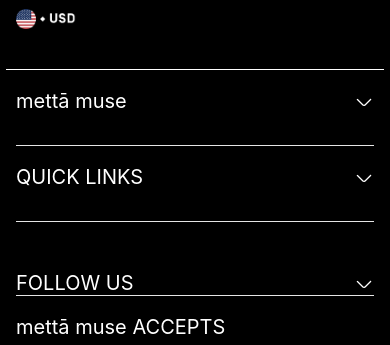
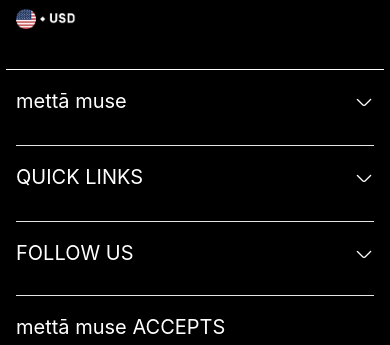
Before and after one commit to techjmi/Appscrip-Md-Shamim-Akhter, a React (Create React App) app: page /fav-list in a window 390 px wide. Shown: the part 781-1126 px from the top of the page. Built offline with nearby package versions, Linux system fonts and the light colour scheme.

Commit message:
css added

```diff
--- a/src/components/css/Footer.css
+++ b/src/components/css/Footer.css
@@ -97,8 +97,8 @@
 .footer-bottom-left{
   width:50%;
   display: flex;
-  margin-bottom: 20px !important;
-  padding-bottom: 10px !important;
+  /* margin-bottom: 20px !important; */
+  /* padding-bottom: 10px !important; */
 }
 .footer-bottom-right{
   margin-left: 80px;
@@ -386,9 +386,12 @@
   margin: 20px 0;
 }
 .footer-followus{
+  margin-top: 0 !important;
   display: flex;
   justify-content: space-between;
   align-items: center;
+  /* background-color: aliceblue; */
+  padding-bottom: 30px;
 }
 .bot-media{
   border-bottom: 1px solid #e5e5e5;
```
